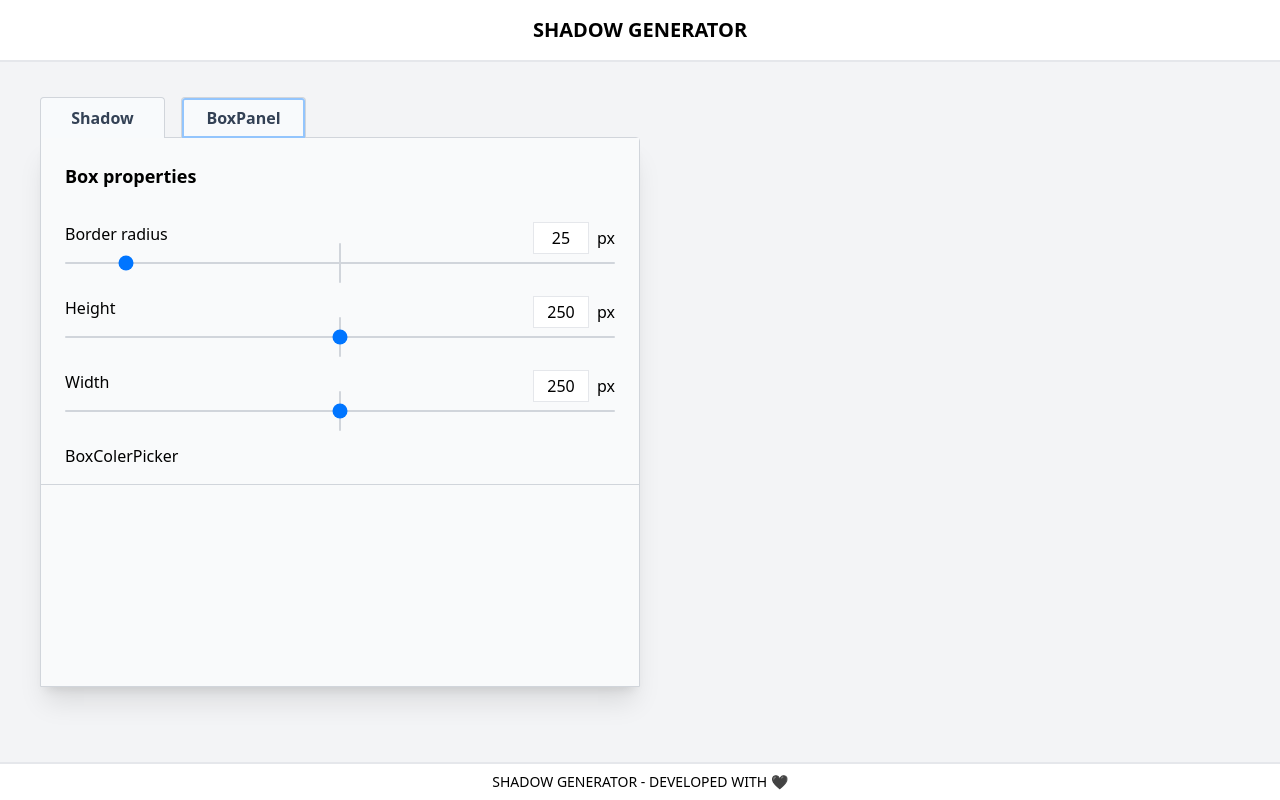
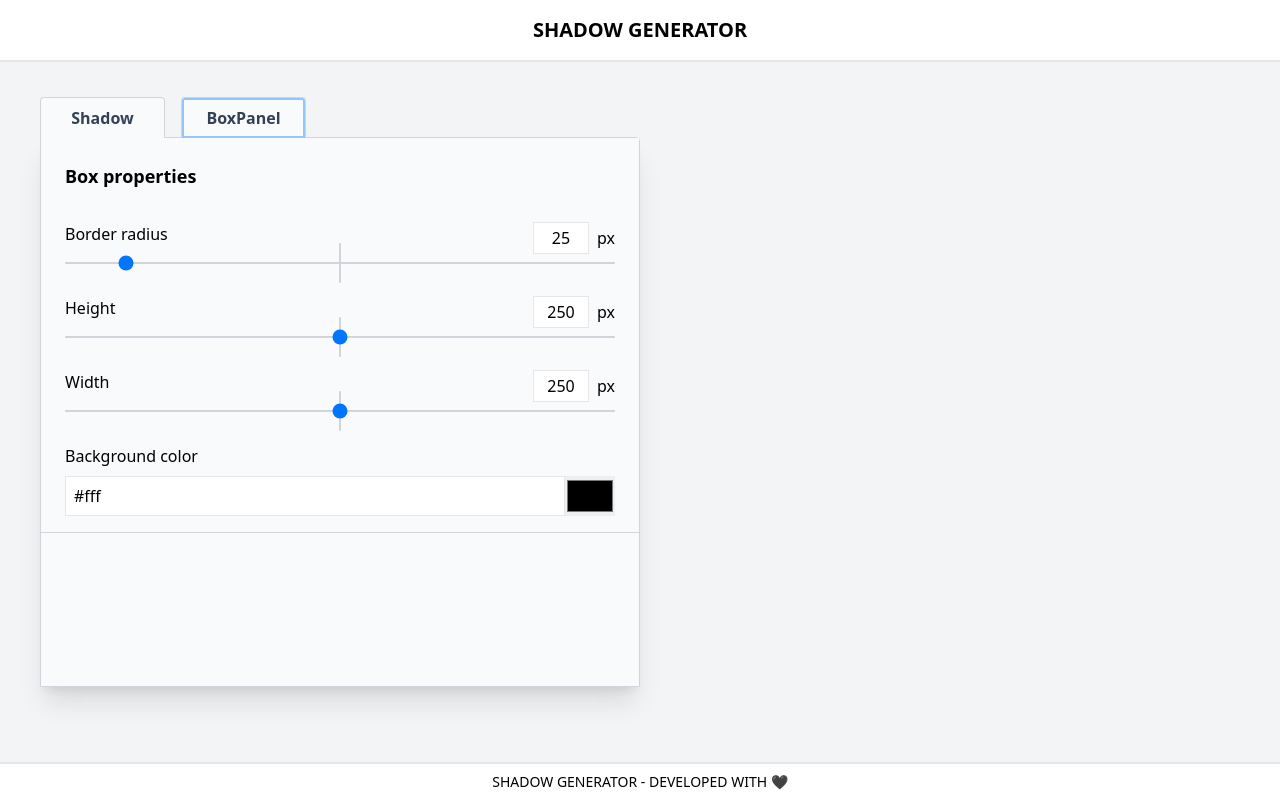
Before and after one commit to BRC-Thomas/box-shadow-generator, a React (Vite) app: page / in a window 1280 px wide. Both pictures are taken after a click on the button "BoxPanel". Built offline with nearby package versions, Linux system fonts and the light colour scheme.

Commit message:
🎨 Input color

```diff
--- a/src/features/boxProperties.js
+++ b/src/features/boxProperties.js
@@ -28,7 +28,7 @@
   },
   {
     inputNumber: 4,
-    name: "CoBackground color",
+    name: "Background color",
     value: "#fff",
     type: "color",
     slice: "boxProperties",
--- a/src/layouts/BoxPanel/BoxColerPicker.jsx
+++ b/src/layouts/BoxPanel/BoxColerPicker.jsx
@@ -1,6 +1,32 @@
+import { useDispatch } from "react-redux"
+import { updateBoxValue } from "../../features/boxProperties"
 
-export default function BoxColerPicker() {
+export default function BoxColerPicker({inputData}) {
+  const dispatch = useDispatch()
+
+  function handleInputs(e){
+    dispatch(updateBoxValue({
+      inputNumber: inputData.inputNumber,
+      value: e.target.value
+    }))
+  }
   return (
-    <div>BoxColerPicker</div>
+    <div className="mt-3">
+      <p>{inputData.name}</p>
+      <div className="flex mt-2">
+        <input
+          type="text"
+          className="flex-grow border py-1 px-2 focus:outline-1 outline-gray-400"
+          value={inputData.value}
+          onChange={handleInputs}
+        />
+        <input
+          type="color"
+          className="cursor-pointer h-10"
+          value={inputData.value}
+          onChange={handleInputs}
+        />
+      </div>
+    </div>
   )
 }
```
